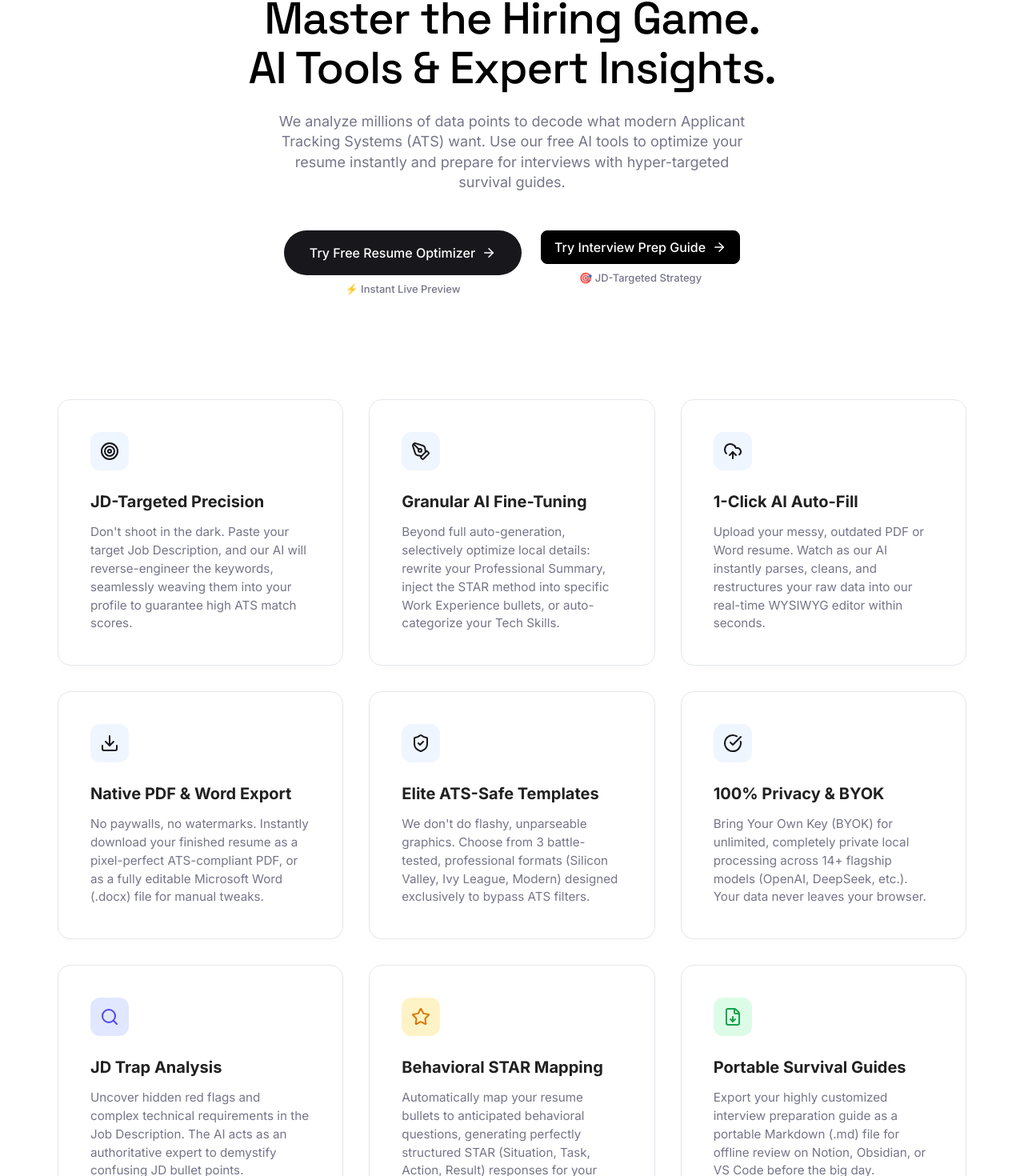
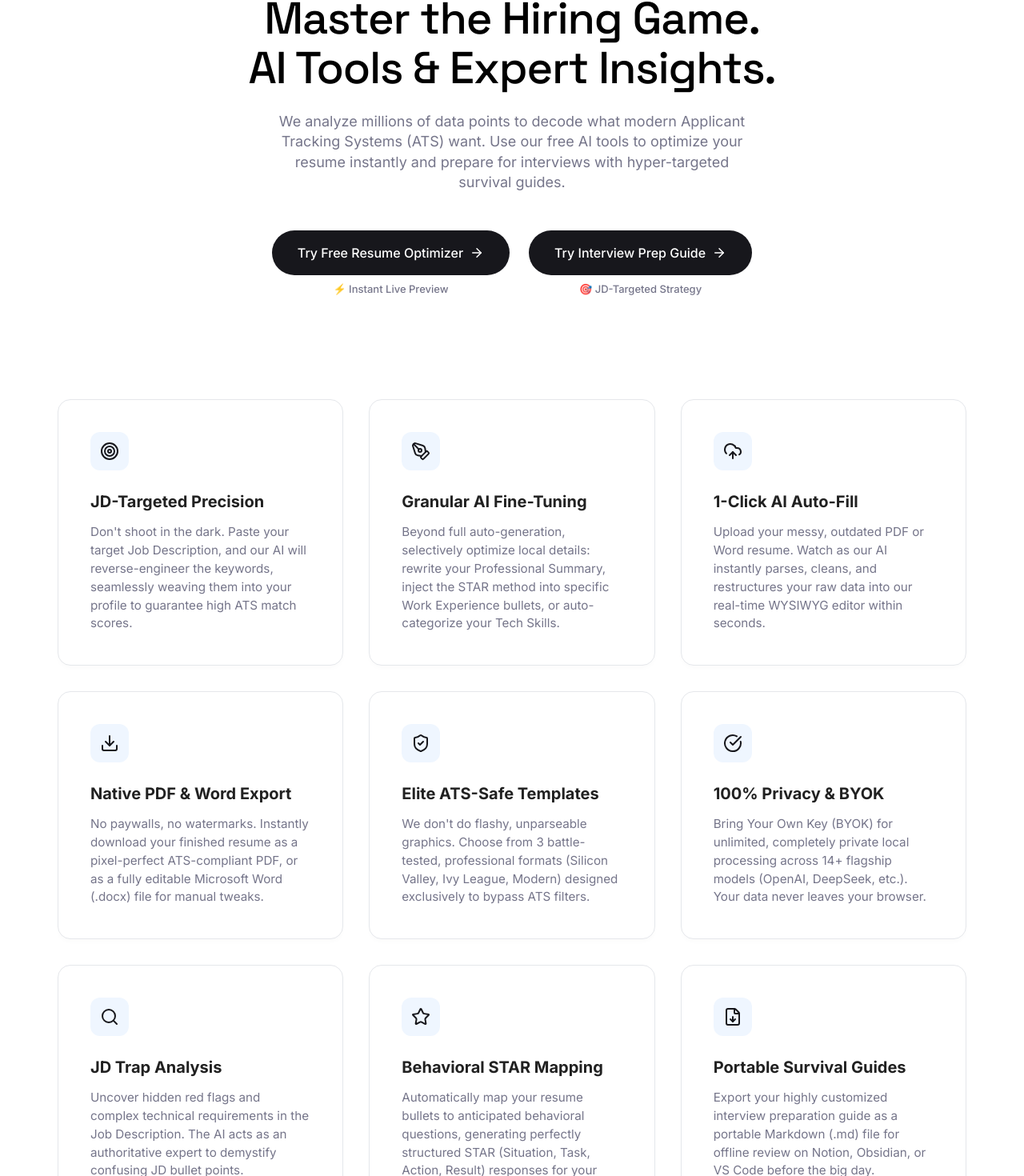
Before and after one commit to HermanTeng19/AI-Resume-Builder-SaaS, a React (Vite) app: page / in a window 1280 px wide. Shown: the part 385-1855 px from the top of the page at 80% size. Built offline with nearby package versions, Linux system fonts and the light colour scheme; a web font is replaced by a local one.

Commit message:
style: standardize button and icon styles on Landing Page

```diff
--- a/src/pages/Landing.tsx
+++ b/src/pages/Landing.tsx
@@ -111,7 +111,7 @@ const Landing: React.FC = () => {
               <span style={{ fontSize: '13px', color: 'var(--text-muted)', fontWeight: 500 }}>⚡ Instant Live Preview</span>
             </div>
             <div style={{ display: 'flex', flexDirection: 'column', alignItems: 'center', gap: '0.5rem' }}>
-              <Link to="/interview-prep" className="btn btn-secondary btn-lg" style={{ background: 'var(--cohere-black)', color: 'white', borderColor: 'var(--cohere-black)' }}>
+              <Link to="/interview-prep" className="btn btn-primary btn-lg">
                 Try Interview Prep Guide <ArrowRight size={18} />
               </Link>
               <span style={{ fontSize: '13px', color: 'var(--text-muted)', fontWeight: 500 }}>🎯 JD-Targeted Strategy</span>
@@ -153,17 +153,17 @@ const Landing: React.FC = () => {
           <p>Bring Your Own Key (BYOK) for unlimited, completely private local processing across 14+ flagship models (OpenAI, DeepSeek, etc.). Your data never leaves your browser.</p>
         </div>
         <div className="feature-card">
-          <div className="feature-icon-wrapper" style={{ background: '#e0e7ff', color: '#4f46e5' }}><Search size={24} /></div>
+          <div className="feature-icon-wrapper"><Search size={24} className="feature-icon" /></div>
           <h3>JD Trap Analysis</h3>
           <p>Uncover hidden red flags and complex technical requirements in the Job Description. The AI acts as an authoritative expert to demystify confusing JD bullet points.</p>
         </div>
         <div className="feature-card">
-          <div className="feature-icon-wrapper" style={{ background: '#fef3c7', color: '#d97706' }}><Star size={24} /></div>
+          <div className="feature-icon-wrapper"><Star size={24} className="feature-icon" /></div>
           <h3>Behavioral STAR Mapping</h3>
           <p>Automatically map your resume bullets to anticipated behavioral questions, generating perfectly structured STAR (Situation, Task, Action, Result) responses for your interview.</p>
         </div>
         <div className="feature-card">
-          <div className="feature-icon-wrapper" style={{ background: '#dcfce7', color: '#16a34a' }}><FileDown size={24} /></div>
+          <div className="feature-icon-wrapper"><FileDown size={24} className="feature-icon" /></div>
           <h3>Portable Survival Guides</h3>
           <p>Export your highly customized interview preparation guide as a portable Markdown (.md) file for offline review on Notion, Obsidian, or VS Code before the big day.</p>
         </div>
```
